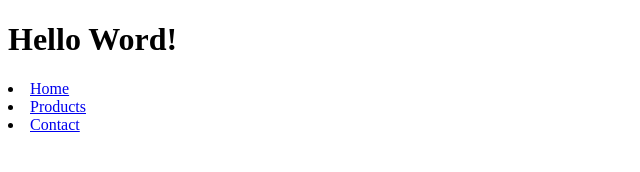
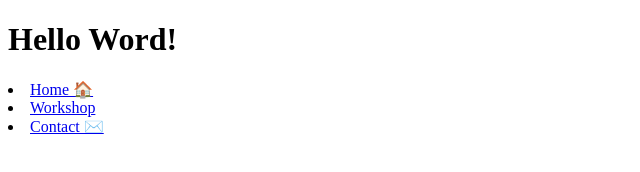
Before and after one commit to JulitaLi/Test, a plain HTML site: page src/index.html in a window 1280 px wide. Shown: the full height of the page, 0-640 px from the left. Drawn offline with Linux system fonts and the light colour scheme.

Commit message:
Add nav icons

```diff
--- a/src/index.html
+++ b/src/index.html
@@ -10,9 +10,9 @@
 <body>
     <h1>Hello Word!</h1>
     <nav>
-        <li><a href="#">Home </a></li>
-        <li><a href="#">Products</a></li>
-        <li><a href="#">Contact</a></li>
+        <li><a href="/">Home 🏠</a></li>
+        <li><a href="/workshop">Workshop</a></li>
+        <li><a href="/contact">Contact ✉️</a></li>
     </nav>
 </body>
 
```
